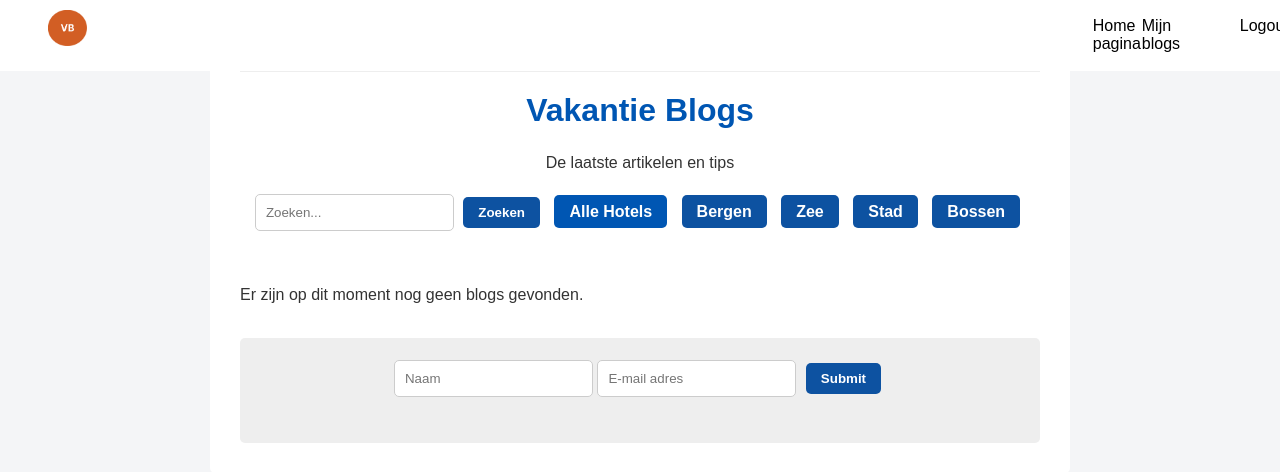
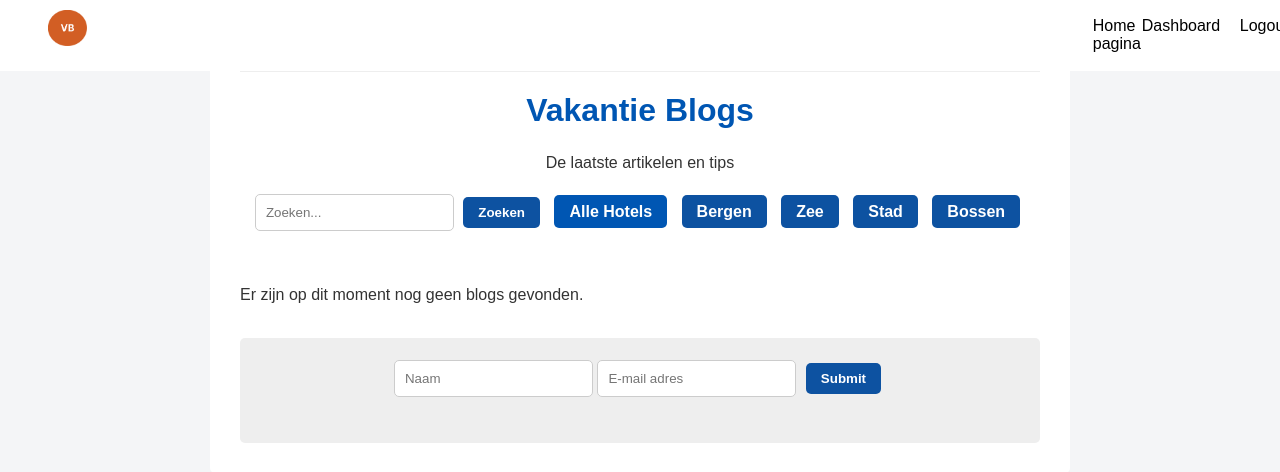
Before and after one commit to Zi3DDD/Webappblog, a PHP site: page / in a window 1280 px wide. Shown: the top 472 px of the page. Run offline with PHP 8.4, Linux system fonts and the light colour scheme; data that the repository does not hold is empty.

Commit message:
Aanpassing naar dashboard ipv mijn blog

```diff
--- a/src/frontend/header.php
+++ b/src/frontend/header.php
@@ -12,7 +12,7 @@ require_once('classuser.php');
 
     <ul>
         <li><a href="index.php">Home pagina</a></li>
-        <li><a href="dashboard.php">Mijn blogs</a></li>
+        <li><a href="dashboard.php">Dashboard</a></li>
 
         <li class="username">
              <?= htmlspecialchars($_SESSION["username"] ?? '') ?>
```
